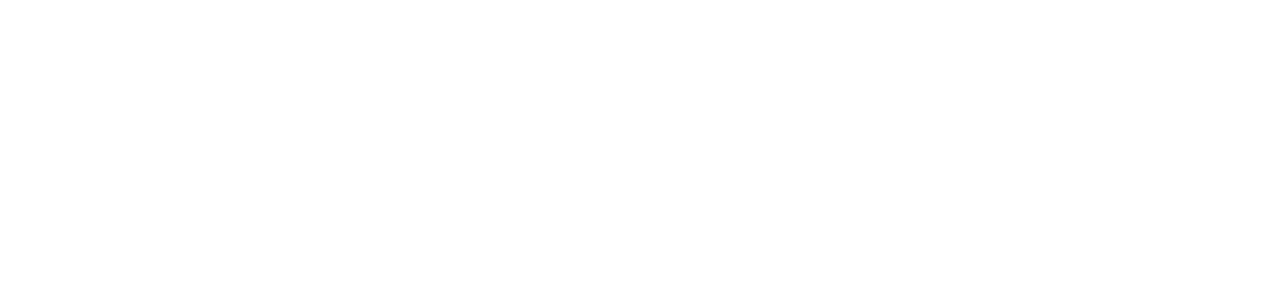
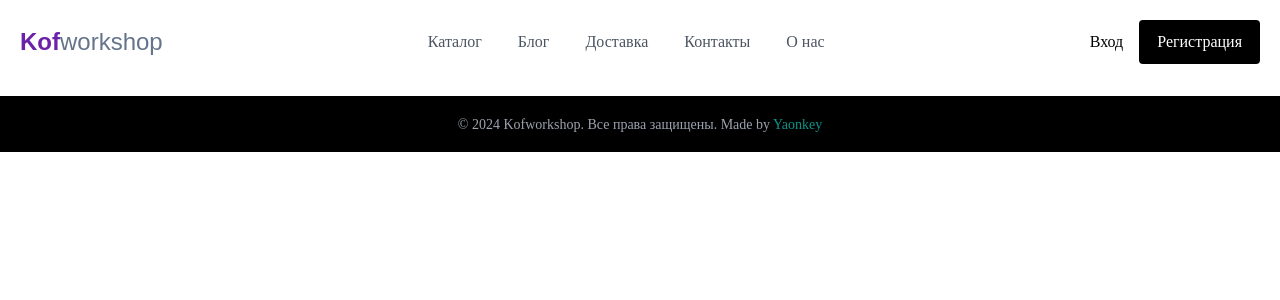
Before and after one commit to yaonkey/kofworkshop-frontend, a Nuxt app: page /delivery in a window 1280 px wide. Shown: the top 300 px of the page. Built offline with nearby package versions, Linux system fonts and the light colour scheme.

Commit message:
fixed any problems

```diff
--- a/components/landing/Footer.vue
+++ b/components/landing/Footer.vue
@@ -1,12 +1,9 @@
 <template>
     <footer
-        class="flex flex-col lg:flex-row justify-between items-center rounded-lg m-4 bg-white"
+        class="flex flex-col overflow-hidden mt-8 items-center bg-black w-full bottom-0 relative"
     >
-        <div
-            class="w-full lg:w-auto mx-auto max-w-screen-xl p-4 md:flex md:items-center md:justify-content"
-        >
-            <span
-                class="text-sm text-gray-500 sm:text-center dark:text-gray-400"
+        <div class="w-auto mx-auto max-w-screen-xl p-4">
+            <span class="text-sm text-gray-400"
                 >© {{ new Date().getFullYear() }}
                 <a href="/" class="hover:underline">Kofworkshop</a>. Все права
                 защищены. Made by
--- a/components/landing/Hero.vue
+++ b/components/landing/Hero.vue
@@ -1,5 +1,5 @@
 <template>
-    <main class="grid lg:grid-cols-2 place-items-center pt-16 pb-8 md:pt-8">
+    <main class="flex lg:flex-cols-2 place-items-center pt-16 pb-8 md:pt-8">
         <div class="p-24 md:order-1 hidden md:block">
             <img
                 class="rounded-full transition-transform transform hover:scale-150 scale-125"
--- a/components/landing/Navbar.vue
+++ b/components/landing/Navbar.vue
@@ -9,12 +9,16 @@ const menuitems = [
         path: "/blog",
     },
     {
+        title: "Доставка",
+        path: "/delivery",
+    },
+    {
+        title: "Контакты",
+        path: "/contacts",
+    },
+    {
         title: "О нас",
         path: "/about",
-    },
-    {
-        title: "Доставка",
-        path: "/delivery",
     },
 ];
 
@@ -29,7 +33,7 @@ const open = ref(false);
             <div
                 class="flex w-full lg:w-auto items-center justify-between font-semibold"
             >
-                <a href="/" class="text-lg logo-text"
+                <a href="/" class="text-3xl lg:text-2xl logo-text"
                     ><span class="font-bold text-purple-800">Kof</span
                     ><span class="text-slate-500">workshop</span>
                 </a>
@@ -37,7 +41,7 @@ const open = ref(false);
                     <button @click="open = !open" class="text-gray-800">
                         <svg
                             fill="currentColor"
-                            class="w-4 h-4"
+                            class="w-6 h-6"
                             viewBox="0 0 20 20"
                             xmlns="http://www.w3.org/2000/svg"
                         >
--- a/pages/contacts.vue
+++ b/pages/contacts.vue
@@ -8,7 +8,7 @@ definePageMeta({
     <LandingContainer>
         <LandingSectionhead>
             <template v-slot:title>Контакты</template>
-      <template v-slot:desc>Здесь можно заказать игрушку.</template>
+            <template v-slot:desc>А как же нас найти везде?</template>
         </LandingSectionhead>
 
         <div class="grid md:grid-cols-2 gap-10 mx-auto max-w-4xl mt-16">
@@ -21,21 +21,20 @@ definePageMeta({
                 </p>
                 <div class="mt-5">
                     <div class="flex items-center mt-2 space-x-2 text-gray-600">
-            <Icon class="text-gray-400 w-4 h-4" name="uil:map-marker" />
+                        <Icon
+                            class="text-gray-400 w-4 h-4"
+                            name="uil:map-marker"
+                        />
                         <span>г. Москва, м. Крылатское</span>
                     </div>
                     <div class="flex items-center mt-2 space-x-2 text-gray-600">
-            <Icon class="text-gray-400 w-4 h-4" name="uil:envelope" /><a
-              href="mailto:kofwork@yandex.ru"
+                        <Icon
+                            class="text-gray-400 w-4 h-4"
+                            name="uil:envelope"
+                        /><a href="mailto:kofwork@yandex.ru"
                             >kofwork@yandex.ru</a
                         >
                     </div>
-          <!-- <div class="flex items-center mt-2 space-x-2 text-gray-600">
-            <Icon class="text-gray-400 w-4 h-4" name="uil:phone" /><a
-              href="tel:+1 (234) 5678 999"
-              >+1 (234) 5678 999</a
-            >
-          </div> -->
                 </div>
             </div>
             <div>
--- a/pages/delivery.vue
+++ b/pages/delivery.vue
@@ -1,3 +1,9 @@
-<script setup></script>
+<script setup>
+definePageMeta({
+    layout: "landing",
+});
+</script>
 
-<template></template>
+<template>
+    <LandingContainer> </LandingContainer>
+</template>
--- a/pages/index.vue
+++ b/pages/index.vue
@@ -9,7 +9,6 @@ definePageMeta({
         <LandingHero></LandingHero>
         <LandingNews></LandingNews>
         <LandingFeatures></LandingFeatures>
-        <LandingCta></LandingCta>
     </LandingContainer>
 </template>
 
```
Lines whose indentation alone changed are shown as unchanged.
